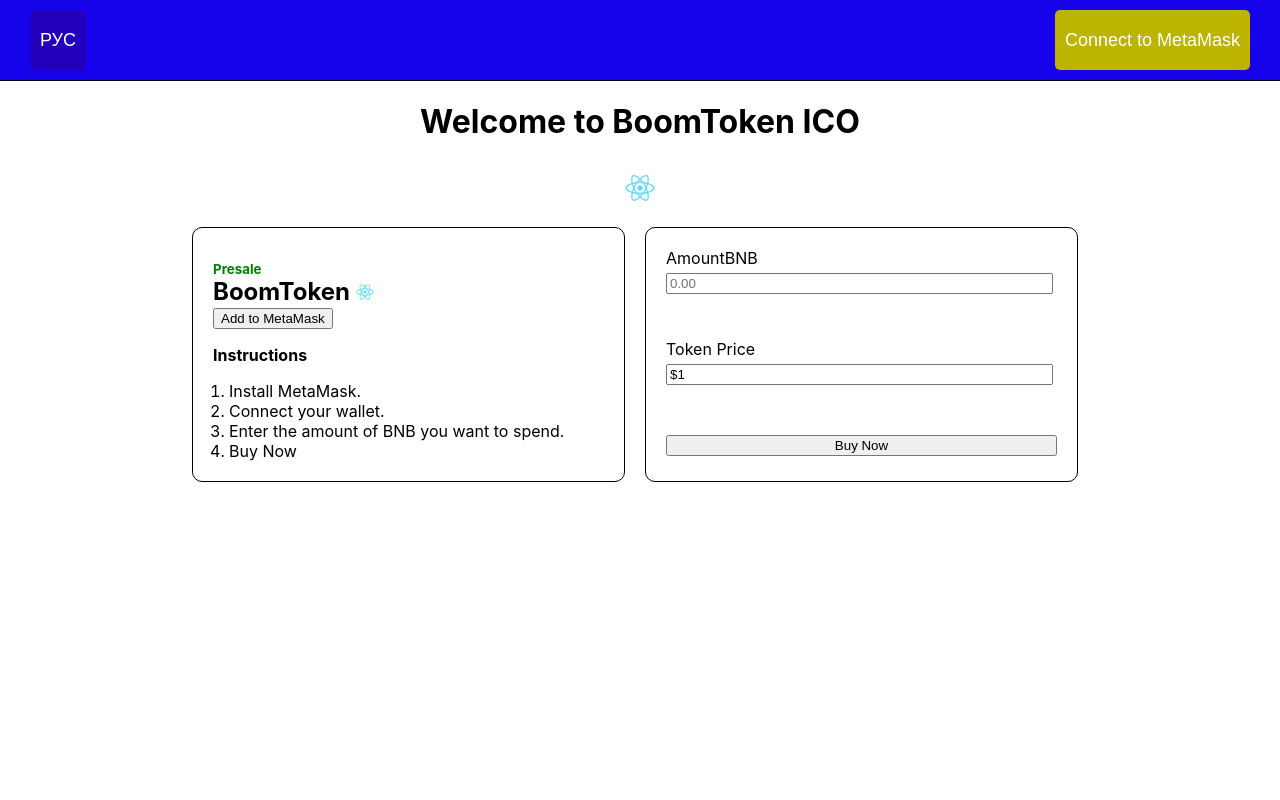
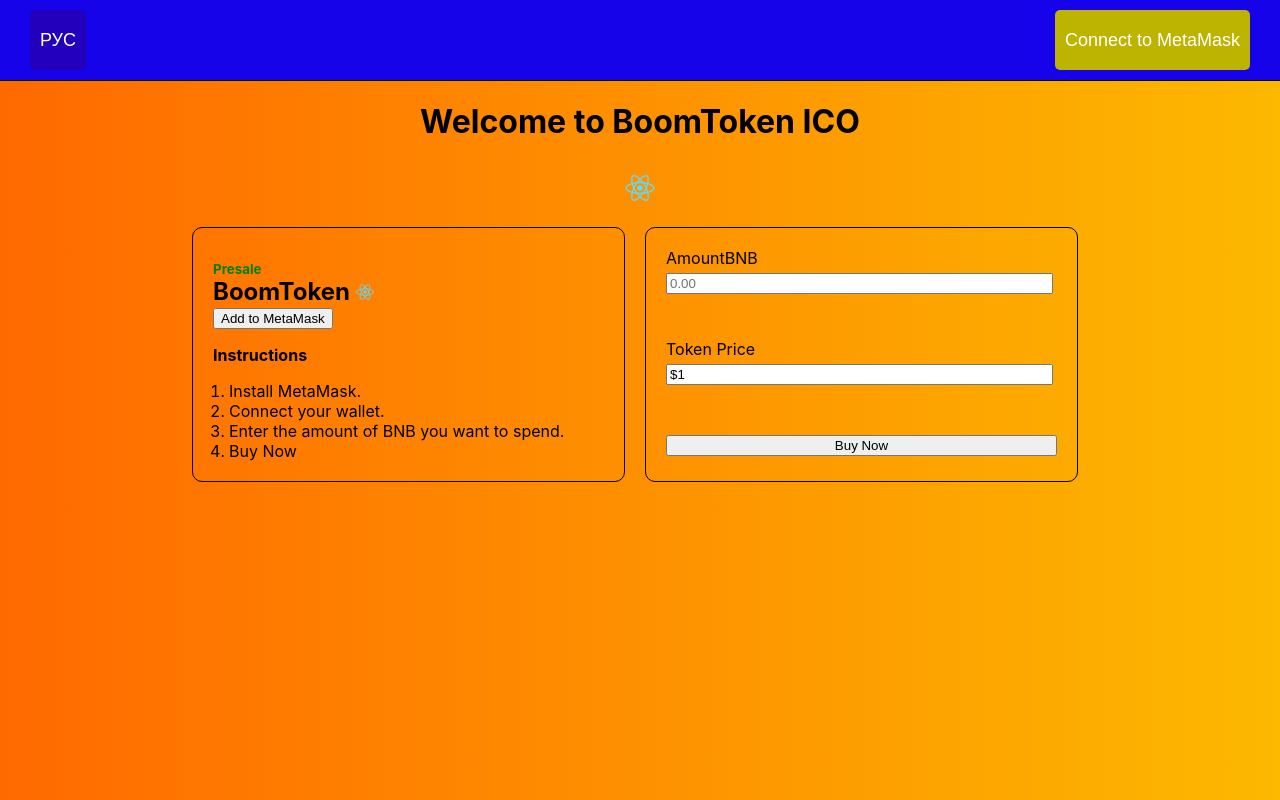
Before and after one commit to Endeavour-Innovations-Inc/Metacraft, a React (Create React App) app: page / in a window 1280 px wide. Built offline with nearby package versions, Linux system fonts and the light colour scheme.

Commit message:
Added test animations

```diff
--- a/src/App.css
+++ b/src/App.css
@@ -11,8 +11,26 @@
   --container-margin: 10px;
 }
 
+body, html {
+  height: 100%;
+  margin: 0;
+  padding: 0;
+  overflow: auto;
+}
+
 .App {
+  min-height: 100vh;
+  position: relative;
   text-align: center;
+  background: linear-gradient(270deg, #fbff00, #ff6200);
+  background-size: 200% 200%;
+  animation: animatedBackground 10s linear infinite;
+}
+
+@keyframes animatedBackground {
+  0% { background-position: 100% 0; }
+  50% { background-position: 0 0; }
+  100% { background-position: 100% 0; }
 }
 
 .App-logo {
```
